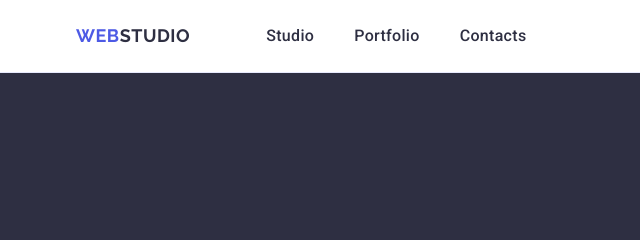
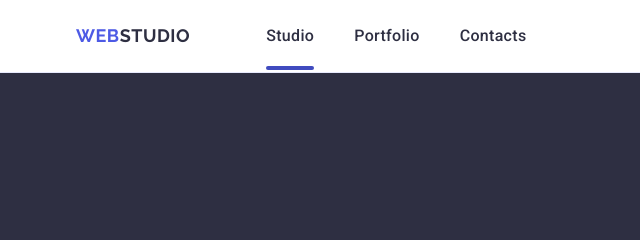
Before and after one commit to OleksandrShmat/goit-markup-hw-04, a plain HTML site: page index.html in a window 1280 px wide. Shown: the top 240 px of the page, 0-640 px from the left. Drawn offline with nearby package versions, Linux system fonts and the light colour scheme.

Commit message:
Update styles.css

```diff
--- a/css/styles.css
+++ b/css/styles.css
@@ -84,6 +84,7 @@ img {
   height: 4px;
   background-color: #404bbf;
   border-radius: 2px;
+  content: '';
 }
 
 .address-list {
```
